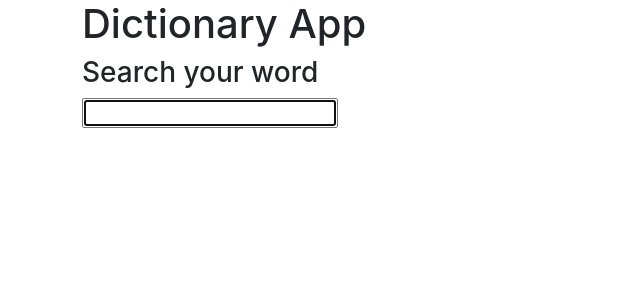
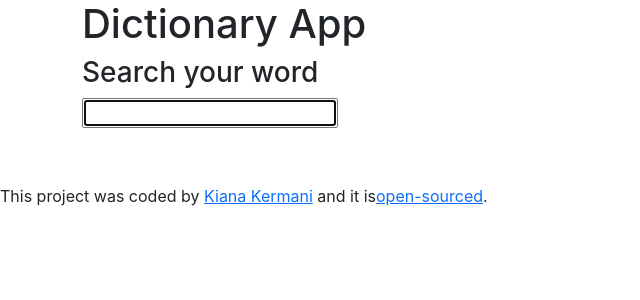
Before and after one commit to kianakermani/react-dictionary-project, a React (Create React App) app: page / in a window 1280 px wide. Shown: the top 300 px of the page, without its empty margins (0-640 px from the left). Built offline with nearby package versions, Linux system fonts and the light colour scheme.

Commit message:
added footer

```diff
--- a/src/App.js
+++ b/src/App.js
@@ -9,6 +9,16 @@ export default function App() {
         <h3>Search your word</h3>
         <Search />
       </div>
+      <br />
+      <br />
+      <footer>
+        This project was coded by{" "}
+        <a href="https://github.com/kianakermani">Kiana Kermani</a> and it is
+        <a href="https://github.com/kianakermani/react-dictionary-project">
+          open-sourced
+        </a>
+        .
+      </footer>
     </div>
   );
 }
```
